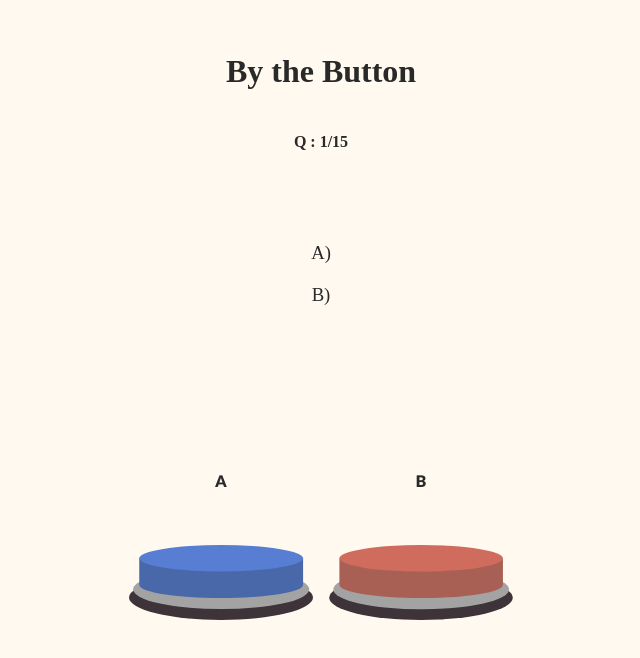
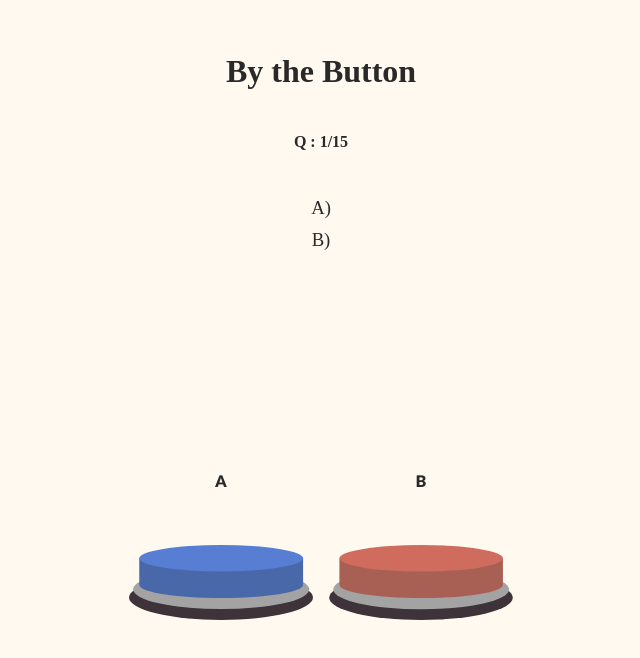
Before and after one commit to PennSpark/sp22-red-penn-playbook, a React (Create React App) app: page /under-the-button/1 in a window 1280 px wide. Shown: the top 658 px of the page, without its empty margins (319-959 px from the left). Built offline with nearby package versions, Linux system fonts and the light colour scheme; no server answers; a small style sheet from the web is missing; a web font is replaced by a local one.

Commit message:
Style utb question

```diff
--- a/src/components/UnderButton.scss
+++ b/src/components/UnderButton.scss
@@ -23,6 +23,11 @@ html, body {
 
 h1, h2, h3, h4, p {
   color: $dark;
+  font-family: "HK Grotesk";
+}
+
+h1 {
+
 }
 
 .penn-email {
@@ -92,8 +97,8 @@ input {
 
   h3 {
     font-weight: 200;
-    margin-top: 10px;
-    margin-bottom: 10px;
+    margin-top: 5px;
+    margin-bottom: 5px;
   }
 
   h2 {
@@ -101,7 +106,7 @@ input {
     margin-right: auto;
     width: 55vw;
     font-weight: 600;
-    margin-bottom: 40px;
+    margin-top: 0px;
   }
 }
 
@@ -133,7 +138,7 @@ input {
 }
 
 .button-container {
-  height: 300px;
+  height: 250px;
   text-align: center;
   margin-top: 0;
   margin-bottom: 0;
```
